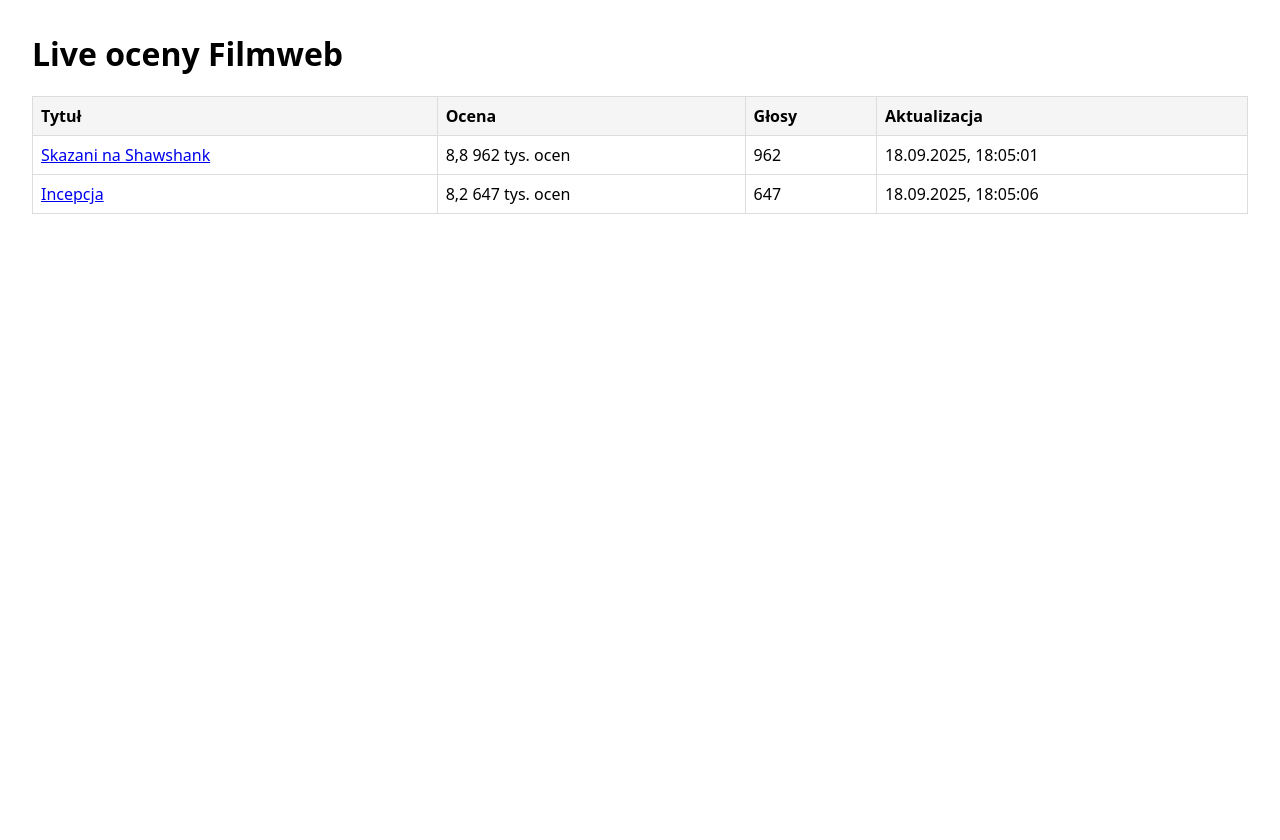
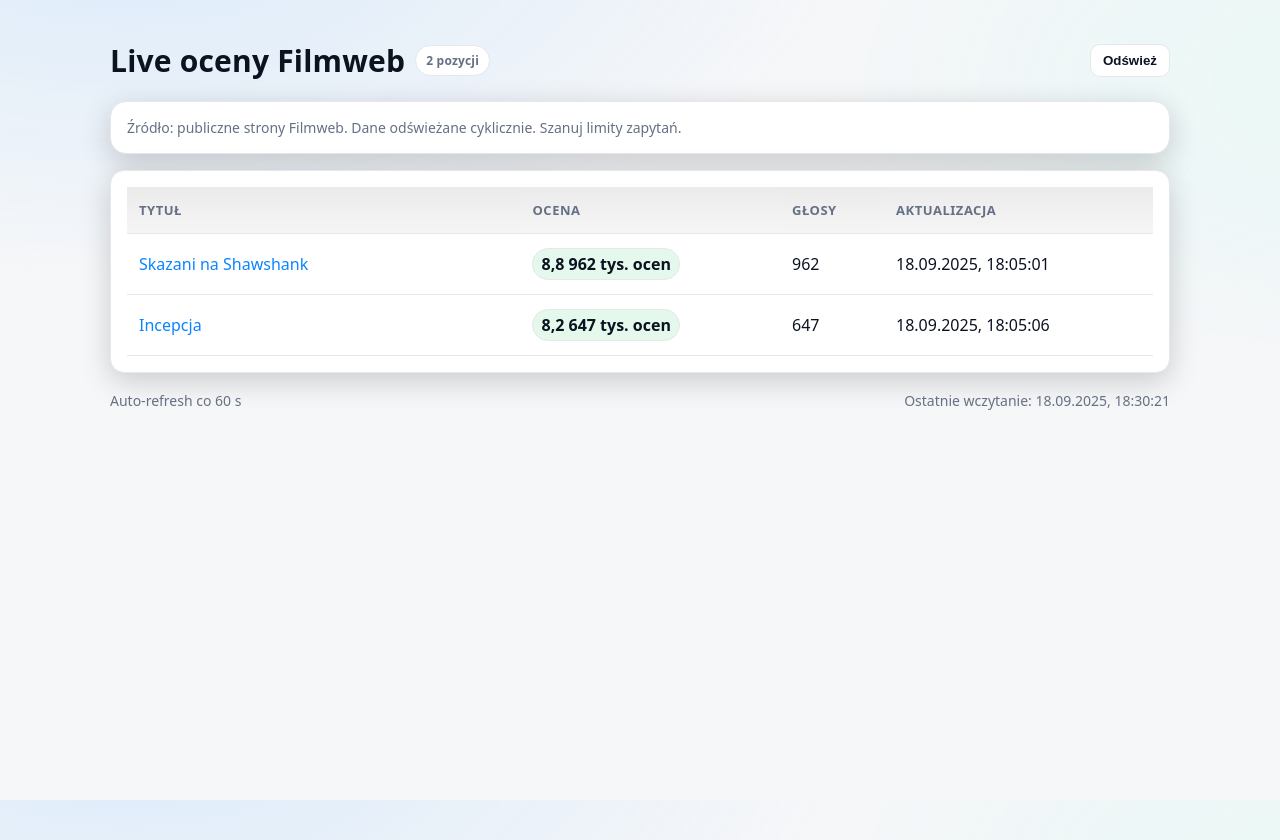
Before and after one commit to leverpk/filmweb-ratings, a website: page public/index.html in a window 1280 px wide. Before the commit the page ends 800 px from the top, so only its background shows below. Drawn offline with Linux system fonts and the light colour scheme.

Commit message:
new html

```diff
--- a/public/index.html
+++ b/public/index.html
@@ -5,40 +5,131 @@
   <meta name="viewport" content="width=device-width, initial-scale=1" />
   <title>Live oceny Filmweb</title>
   <style>
-    body { font-family: system-ui, sans-serif; margin: 2rem; }
-    table { border-collapse: collapse; width: 100%; }
-    th, td { border: 1px solid #ddd; padding: 8px; text-align: left; }
-    th { background: #f5f5f5; }
-    .muted { color: #666; font-size: 0.9em; }
+    :root{
+      --bg: #0b0f14;
+      --panel: rgba(255,255,255,0.06);
+      --border: rgba(255,255,255,0.12);
+      --text: #e6e8eb;
+      --muted:#9aa4af;
+      --accent:#3ea0ff;
+      --ok:#22c55e;
+      --warn:#f59e0b;
+    }
+    @media (prefers-color-scheme: light){
+      :root{
+        --bg:#f6f7f9; --panel:#fff; --border:#e5e7eb; --text:#0b1220; --muted:#657084;
+        --accent:#0b84ff;
+      }
+    }
+    *{box-sizing:border-box}
+    html,body{height:100%}
+    body{
+      margin:0; font-family: ui-sans-serif, system-ui, Segoe UI, Roboto, Helvetica, Arial, Apple Color Emoji, Segoe UI Emoji;
+      background:
+        radial-gradient(1200px 600px at 10% -10%, rgba(62,160,255,0.15), transparent 60%),
+        radial-gradient(1000px 500px at 110% 10%, rgba(100,255,218,0.10), transparent 60%),
+        var(--bg);
+      color:var(--text);
+    }
+    .wrap{max-width:1100px; margin:40px auto; padding:0 20px}
+    header{
+      display:flex; align-items:center; justify-content:space-between; gap:16px; margin-bottom:20px;
+    }
+    .title{
+      font-size:clamp(22px,3vw,30px); font-weight:700; letter-spacing:.2px;
+      display:flex; align-items:center; gap:10px;
+    }
+    .pill{border:1px solid var(--border); background:var(--panel); padding:6px 10px; border-radius:999px; color:var(--muted); font-size:12px}
+    .card{
+      border:1px solid var(--border); background:backdrop-filter(saturate(140%) blur(6px));
+      background-color:var(--panel); border-radius:16px; box-shadow:0 8px 30px rgba(0,0,0,.18);
+    }
+    .panel{padding:16px}
+    .muted{color:var(--muted); font-size:14px}
+    .actions{display:flex; gap:10px; align-items:center}
+    button{
+      appearance:none; border:1px solid var(--border); background:var(--panel); color:var(--text);
+      padding:8px 12px; border-radius:10px; cursor:pointer; font-weight:600;
+    }
+    button:hover{border-color:var(--accent)}
+    table{width:100%; border-collapse:separate; border-spacing:0}
+    th,td{padding:14px 12px; text-align:left; border-bottom:1px solid var(--border)}
+    thead th{position:sticky; top:0; background:linear-gradient(to bottom, rgba(0,0,0,0.08), rgba(0,0,0,0)) 0 0/100% 200%,
+      var(--panel); backdrop-filter:blur(6px); z-index:1; font-size:13px; color:var(--muted); text-transform:uppercase; letter-spacing:.04em}
+    tbody tr:hover{background:rgba(255,255,255,0.04)}
+    a{color:var(--accent); text-decoration:none}
+    .badge{display:inline-block; padding:4px 8px; border-radius:999px; font-weight:700; font-variant-numeric:tabular-nums;
+      background:rgba(62,160,255,0.12); border:1px solid var(--border)}
+    .badge.ok{background:rgba(34,197,94,0.12)}
+    .badge.warn{background:rgba(245,158,11,0.14)}
+    .grid{
+      display:grid; grid-template-columns: 1fr; gap:16px;
+    }
+    @media (min-width:720px){ .grid{ grid-template-columns: 1fr } }
+    .table-wrap{overflow:auto; border-radius:14px}
+    footer{margin-top:18px; display:flex; justify-content:space-between; align-items:center}
+    .ts{font-variant-numeric:tabular-nums}
   </style>
 </head>
 <body>
-  <h1>Live oceny Filmweb</h1>
+  <div class="wrap">
+    <header>
+      <div class="title">Live oceny Filmweb <span class="pill" id="count">—</span></div>
+      <div class="actions">
+        <button id="refresh">Odśwież</button>
+      </div>
+    </header>
 
-  <table id="tbl">
-    <thead>
-      <tr><th>Tytuł</th><th>Ocena</th><th>Głosy</th><th>Aktualizacja</th></tr>
-    </thead>
-    <tbody></tbody>
-  </table>
+    <div class="card panel muted" style="margin-bottom:16px">
+      Źródło: publiczne strony Filmweb. Dane odświeżane cyklicznie. Szanuj limity zapytań.
+    </div>
+
+    <div class="card panel table-wrap">
+      <table id="tbl">
+        <thead>
+          <tr>
+            <th style="min-width:260px">Tytuł</th>
+            <th>Ocena</th>
+            <th>Głosy</th>
+            <th>Aktualizacja</th>
+          </tr>
+        </thead>
+        <tbody></tbody>
+      </table>
+    </div>
+
+    <footer class="muted">
+      <span>Auto-refresh co 60 s</span>
+      <span>Ostatnie wczytanie: <span class="ts" id="loaded">—</span></span>
+    </footer>
+  </div>
 
   <script>
+    function badgeFor(r){
+      if(!r) return '<span class="badge">—</span>';
+      const val = parseFloat(String(r).replace(',', '.'));
+      const cls = val >= 8.0 ? 'ok' : (val >= 6.0 ? '' : 'warn');
+      return `<span class="badge ${cls}">${r}</span>`;
+    }
     async function load() {
-      const res = await fetch("./ratings.json", { cache: "no-store" });
+      const res = await fetch("./ratings.json?ts=" + Date.now(), { cache: "no-store" });
       const data = await res.json();
       const tbody = document.querySelector("#tbl tbody");
       tbody.innerHTML = "";
-      for (const row of data) {
+      data.forEach(row => {
         const tr = document.createElement("tr");
         tr.innerHTML = `
           <td><a href="${row.url}" target="_blank" rel="noopener noreferrer">${row.title}</a></td>
-          <td>${row.rating ?? "�"}</td>
-          <td>${row.votes ? Number(row.votes).toLocaleString("pl-PL") : "�"}</td>
-          <td>${row.ts ? new Date(row.ts).toLocaleString("pl-PL") : "�"}</td>
+          <td>${badgeFor(row.rating)}</td>
+          <td>${row.votes ? Number(row.votes).toLocaleString("pl-PL") : "—"}</td>
+          <td>${row.ts ? new Date(row.ts).toLocaleString("pl-PL") : "—"}</td>
         `;
         tbody.appendChild(tr);
-      }
+      });
+      document.getElementById('count').textContent = data.length + " pozycji";
+      document.getElementById('loaded').textContent = new Date().toLocaleString("pl-PL");
     }
+    document.getElementById('refresh').addEventListener('click', load);
     load();
     setInterval(load, 60000);
   </script>
```
